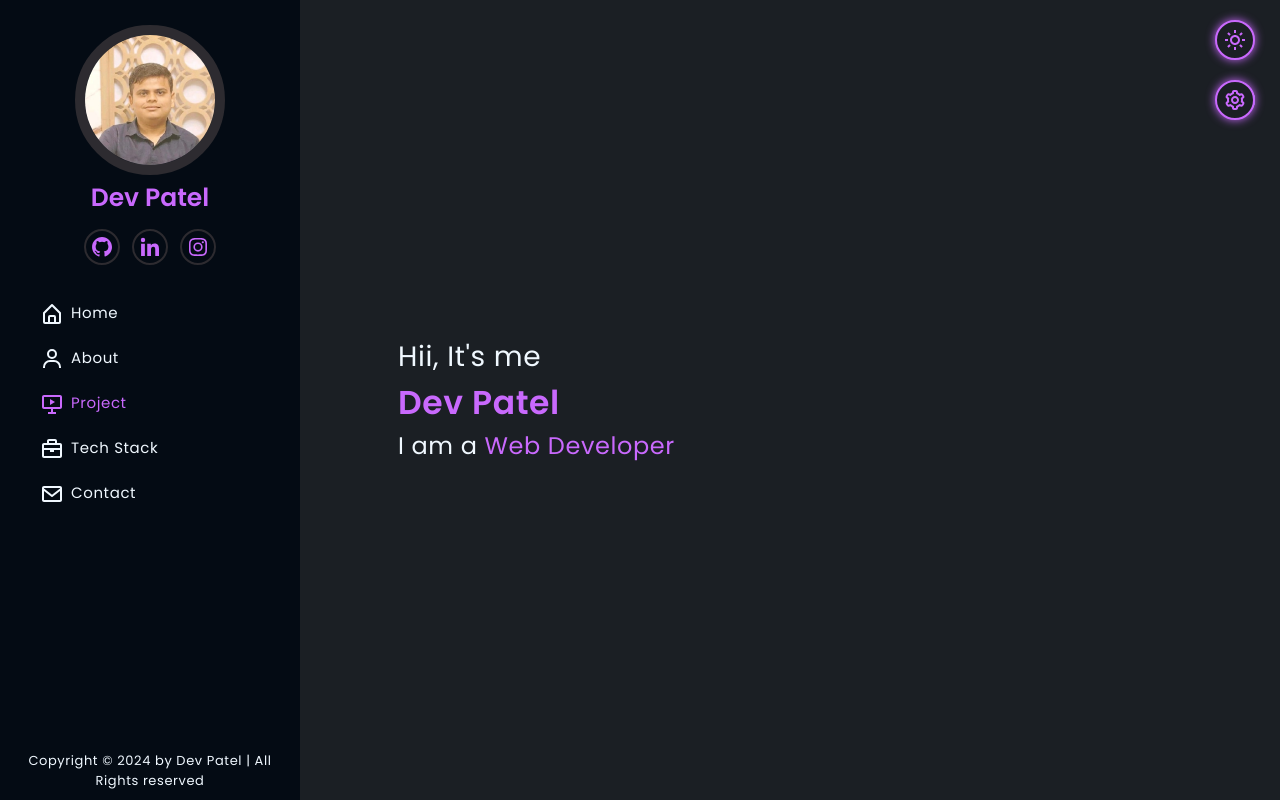
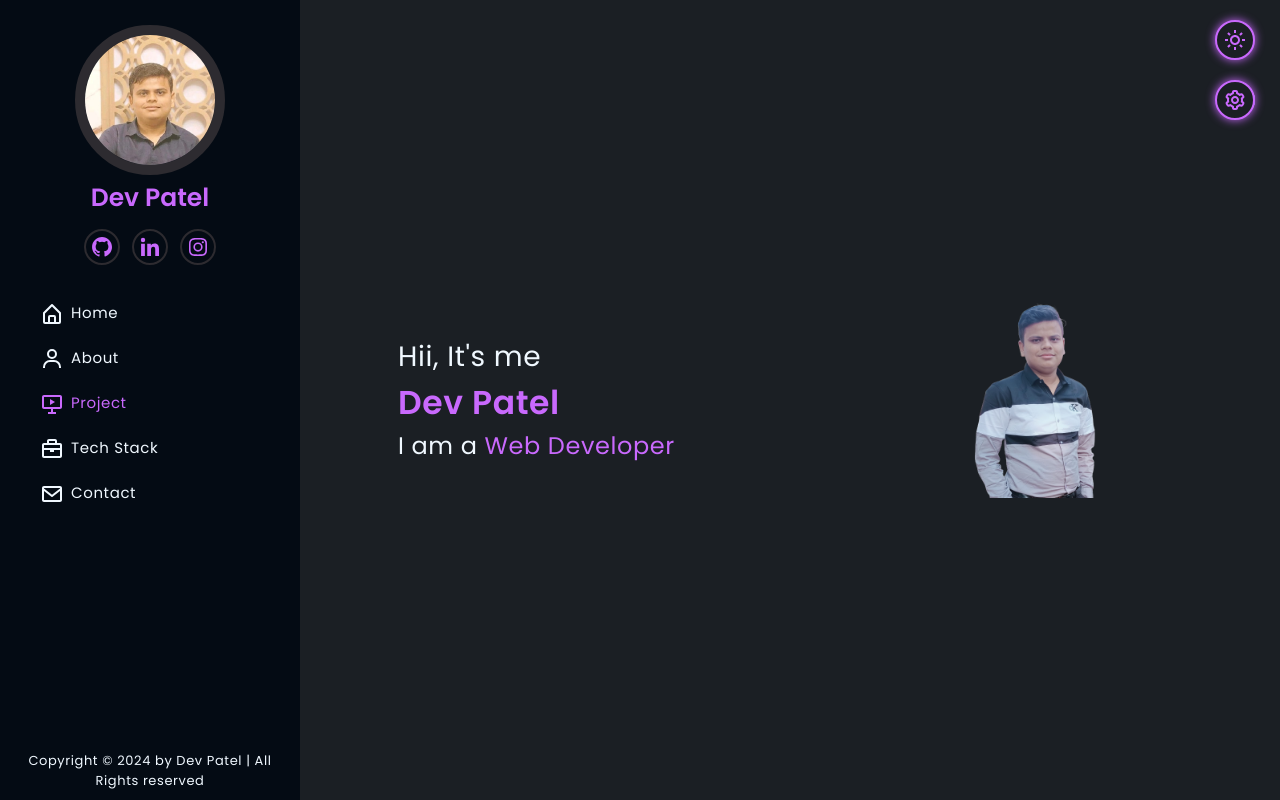
Before and after one commit to Devapatel0603/Devapatel0603.github.io, a React (Vite) app: page / in a window 1280 px wide. Shown: the top 800 px of the page. Built offline with nearby package versions, Linux system fonts and the light colour scheme.

Commit message:
Update Home.jsx

```diff
--- a/src/components/Home.jsx
+++ b/src/components/Home.jsx
@@ -28,7 +28,11 @@ const Home = () => {
                     </p>
                 </div>
                 <div className="image w-[50%] flex justify-center items-center text-left flex-col max-[715px]:w-[100%]">
-
+                     <img
+                        src="/main.png"
+                        alt="Dev Image"
+                        className="w-[25%] max-[550px]:w-[63%] max-[315px]:w-[90%]"
+                    />
                 </div>
             </section>
         </>
```
